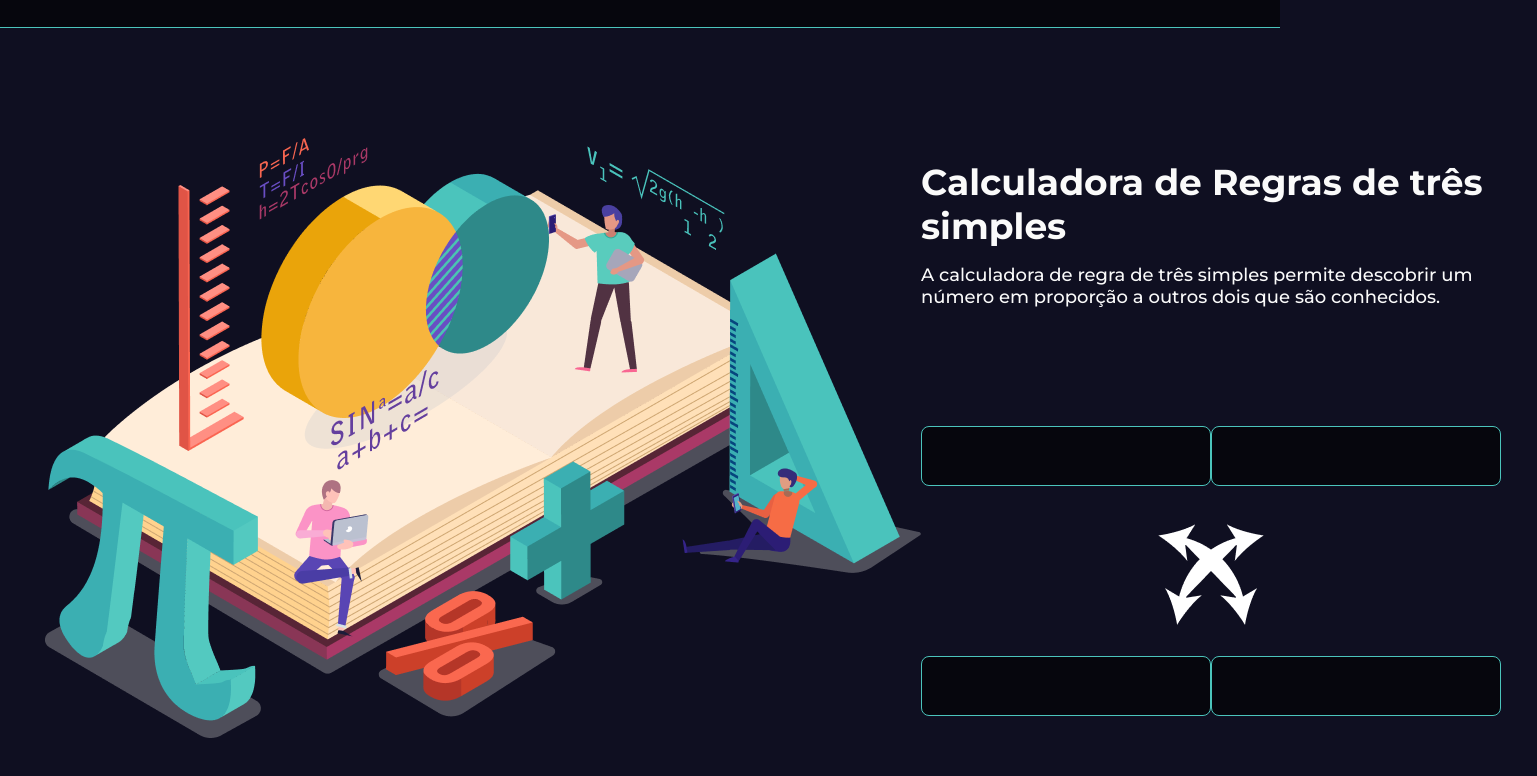
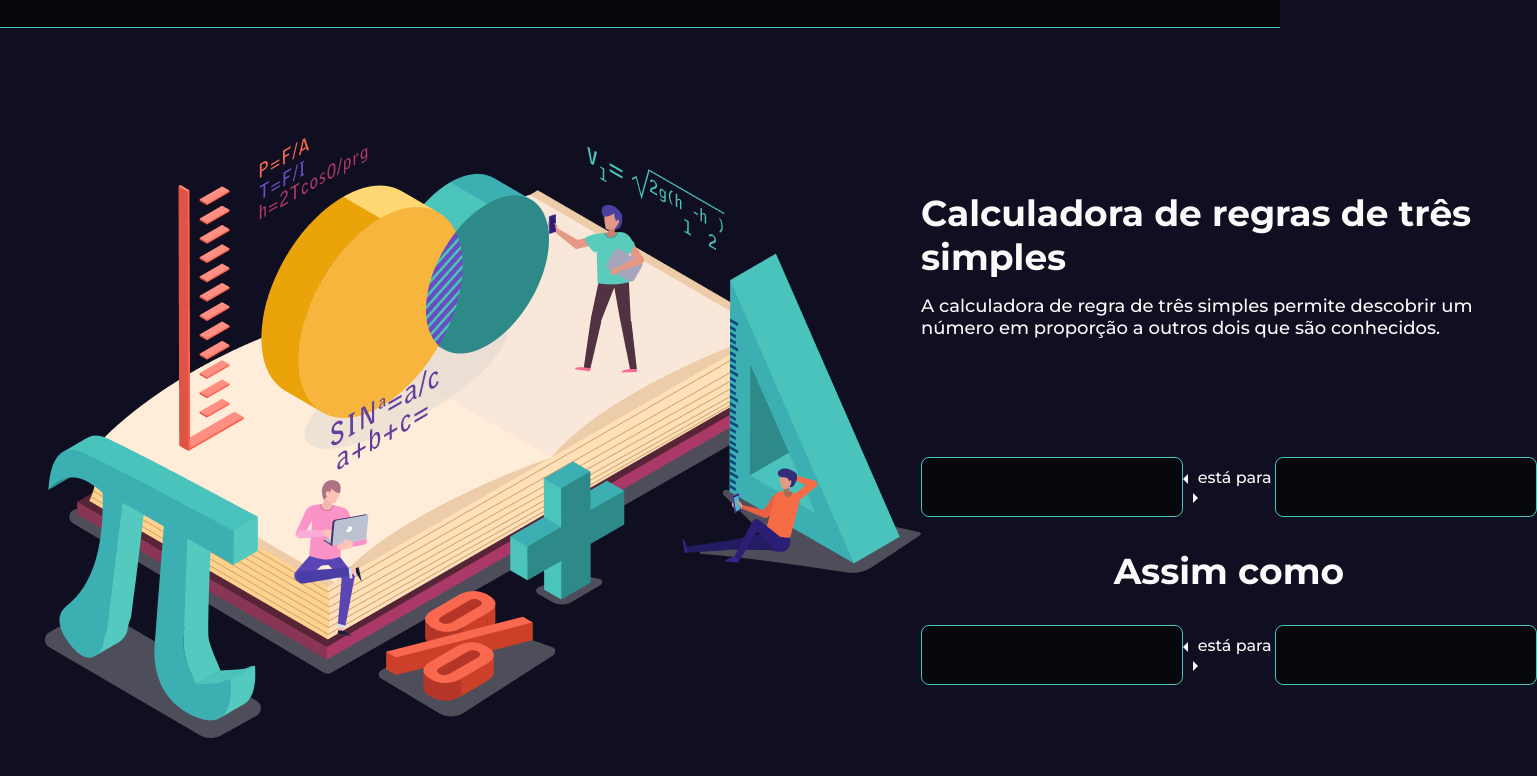
Before and after one commit to fernando-meira/regraDeTresSimpes, a React (Create React App) app: page / in a window 1280 px wide. Shown: the part 112-888 px from the top of the page, 1537 px wide, since content can reach past the window. Built offline with nearby package versions, Linux system fonts and the light colour scheme.

Commit message:
style: 💄 Main layout completed in 1920

```diff
--- a/src/pages/Main/index.jsx
+++ b/src/pages/Main/index.jsx
@@ -3,7 +3,6 @@ import React from 'react';
 import { Header } from '../../components';
 
 import mathImage from '../../styles/assets/images/math.png';
-import simbol from '../../styles/assets/images/simbol.png';
 
 import { Container } from './styles';
 
@@ -16,7 +15,7 @@ function Main({ toggleTheme }) {
         <img src={mathImage} alt="Math" />
 
         <div>
-          <h1>Calculadora de Regras de três simples</h1>
+          <h1>Calculadora de regras de três simples</h1>
 
           <p>
             A calculadora de regra de três simples permite descobrir um número
@@ -24,17 +23,21 @@ function Main({ toggleTheme }) {
           </p>
 
           <div className="inputs">
-            <input type="text" />
+            <input type="number" />
 
-            <input type="text" />
+            <span>está para</span>
+
+            <input type="number" />
           </div>
 
-          <img src={simbol} alt="simbol" />
+          <h2>Assim como</h2>
 
           <div className="inputs">
-            <input type="text" />
+            <input type="number" />
 
-            <input type="text" />
+            <span>está para</span>
+
+            <input type="number" />
           </div>
         </div>
       </section>
--- a/src/pages/Main/styles.js
+++ b/src/pages/Main/styles.js
@@ -24,6 +24,7 @@ export const Container = styled.main`
       h1 {
         font-size: 36px;
         font-weight: 700;
+        text-transform: initial;
         font-family: 'Montserrat', sans-serif;
         color: ${props => props.theme.colors.text};
       }
@@ -33,6 +34,15 @@ export const Container = styled.main`
 
         font-size: 18px;
         font-weight: 500;
+        font-family: 'Montserrat', sans-serif;
+        color: ${props => props.theme.colors.text};
+      }
+
+      h2 {
+        margin: 32px 0;
+
+        font-size: 36px;
+        font-weight: 700;
         font-family: 'Montserrat', sans-serif;
         color: ${props => props.theme.colors.text};
       }
@@ -54,6 +64,38 @@ export const Container = styled.main`
           background: ${props => props.theme.colors.secondary};
           color: ${props => props.theme.colors.text};
         }
+
+        input::-webkit-outer-spin-button,
+        input::-webkit-inner-spin-button {
+          -webkit-appearance: none;
+          margin: 0;
+        }
+
+        span::before {
+          content: '';
+          width: 0;
+          height: 0;
+          margin-right: 10px;
+          border-top: 5px solid transparent;
+          border-bottom: 5px solid transparent;
+          border-right: 5px solid ${props => props.theme.colors.text};
+
+          display: inline-block;
+          vertical-align: middle;
+        }
+
+        span::after {
+          content: '';
+          width: 0;
+          height: 0;
+          margin-left: 10px;
+          border-top: 5px solid transparent;
+          border-bottom: 5px solid transparent;
+          border-left: 5px solid ${props => props.theme.colors.text};
+
+          display: inline-block;
+          vertical-align: middle;
+        }
       }
     }
   }
```
